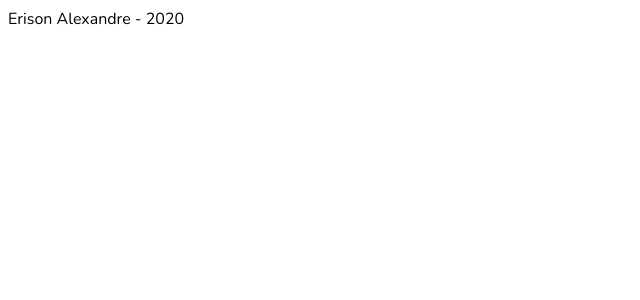
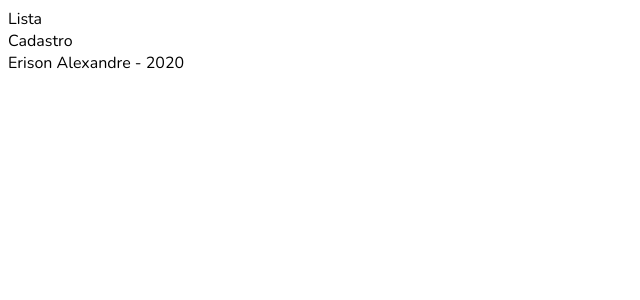
Before and after one commit to erisonalexandre/TSA, a Vue app: page / in a window 1280 px wide. Shown: the top 300 px of the page, without its empty margins (0-640 px from the left). Built offline with nearby package versions, Linux system fonts and the light colour scheme.

Commit message:
[fix] adicionando props de menus

```diff
--- a/src/App.vue
+++ b/src/App.vue
@@ -1,6 +1,6 @@
 <template>
   <div>
-    <Menu></Menu>
+    <Menu :menus="menus"></Menu>
     <main>
       <router-view />
     </main>
@@ -15,6 +15,14 @@ export default {
   components: {
     Menu,
     Footer
+  },
+  data() {
+    return {
+      menus: [
+        { texto: "Lista", rota: "/" },
+        { texto: "Cadastro", rota: "/cadastro" }
+      ]
+    }
   }
 }
 </script>
```
